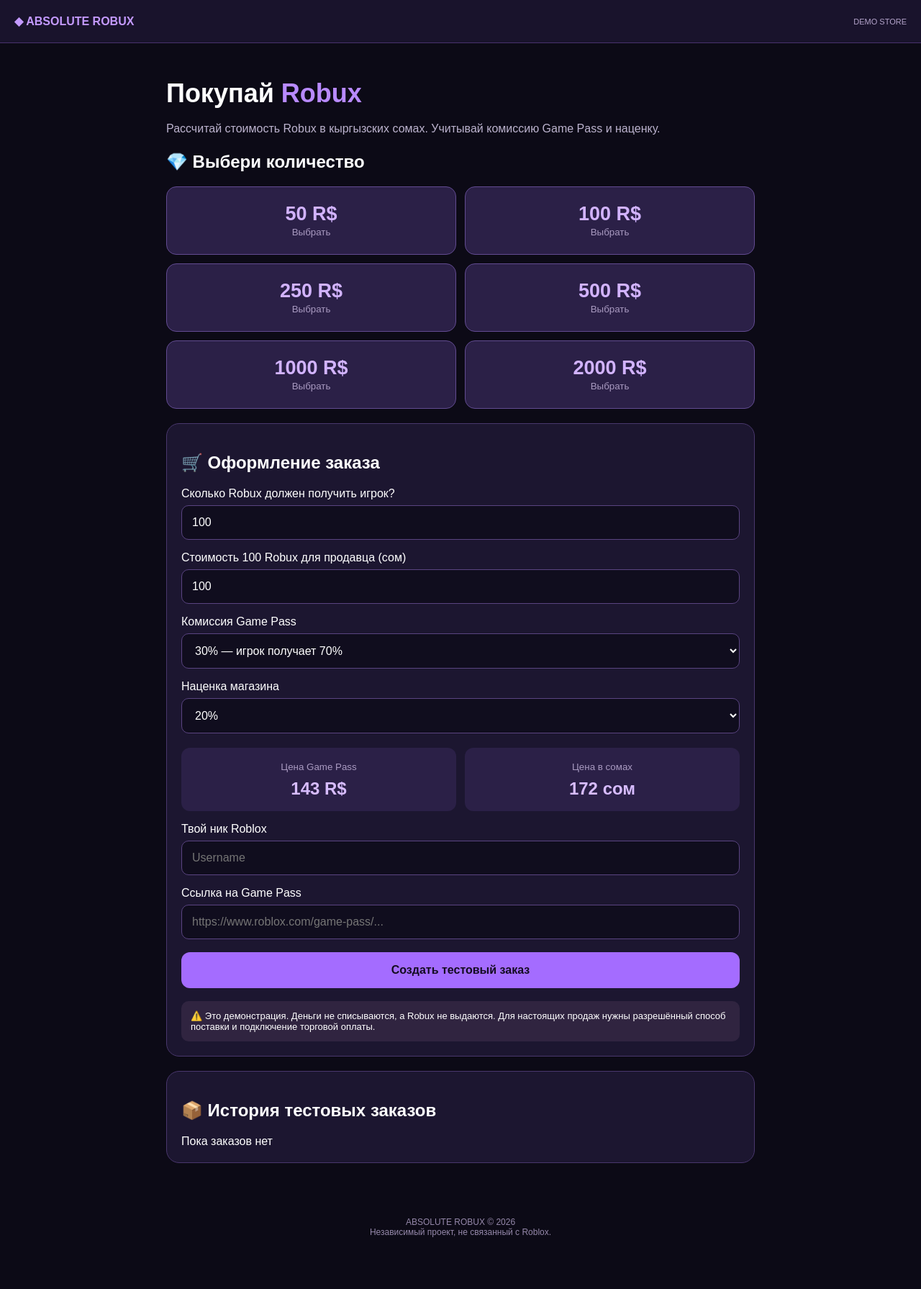
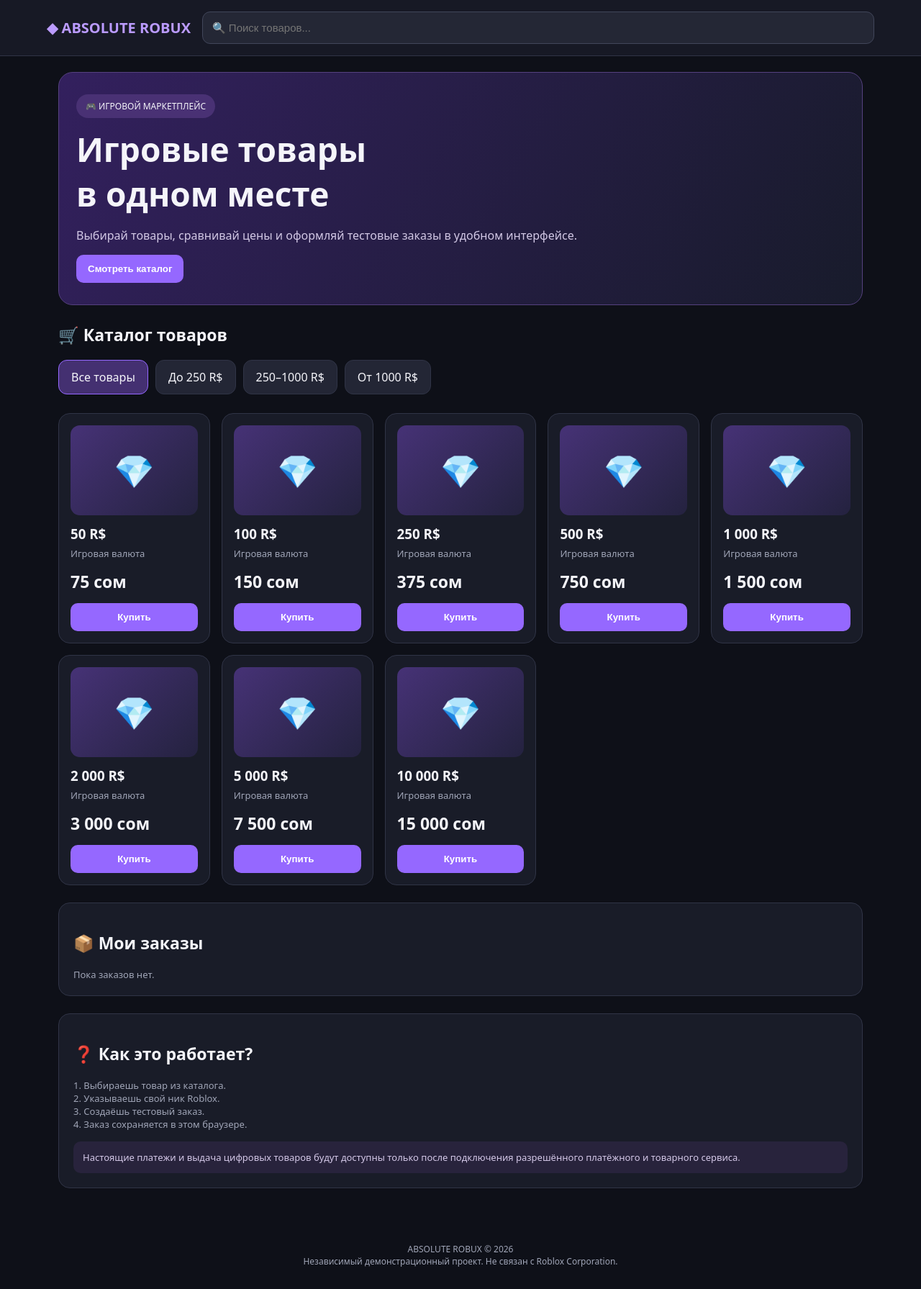
Before and after one commit to kaster-creator/absolute-robux, a plain HTML site: page index.html in a window 1280 px wide. Shown: the whole page at 72% size. Before the commit the page ends 1749 px from the top, so only its background shows below. Drawn offline with Linux system fonts and the light colour scheme.

Commit message:
Update index.html

```diff
--- a/index.html
+++ b/index.html
@@ -1,256 +1,377 @@
-
 
 <!DOCTYPE html>
 <html lang="ru">
 <head>
 <meta charset="UTF-8">
 <meta name="viewport" content="width=device-width, initial-scale=1">
-<title>ABSOLUTE ROBUX</title>
+<title>ABSOLUTE ROBUX — Маркетплейс</title>
 <style>
+:root{
+ --bg:#0e1018;
+ --panel:#191c28;
+ --line:#303446;
+ --purple:#9568ff;
+ --text:#f5f5fa;
+ --muted:#a0a5b7;
+}
 *{box-sizing:border-box}
 body{
  margin:0;
- background:#0c0a16;
- color:white;
- font-family:Arial,sans-serif;
+ background:var(--bg);
+ color:var(--text);
+ font-family:system-ui,Arial,sans-serif;
 }
 header{
- padding:20px;
- background:#19132c;
- border-bottom:1px solid #49336e;
+ background:#171925;
+ border-bottom:1px solid var(--line);
+ padding:16px 5%;
+ position:sticky;
+ top:0;
+ z-index:5;
+}
+.top{
+ max-width:1150px;
+ margin:auto;
  display:flex;
- justify-content:space-between;
  align-items:center;
+ gap:16px;
+ flex-wrap:wrap;
 }
-.logo{font-weight:900;color:#c49aff}
-.tag{font-size:11px;color:#b5a5cc}
-main{max-width:850px;margin:auto;padding:25px 16px}
-h1{font-size:36px;margin-bottom:8px}
-h1 span{color:#b88aff}
-p{color:#bcb3ce;line-height:1.5}
-.card{
- background:#1c1630;
- border:1px solid #49376d;
- border-radius:18px;
- padding:20px;
- margin:20px 0;
+.logo{
+ font-size:20px;
+ font-weight:900;
+ color:#bb9bff;
 }
-.grid{
+.search{
+ flex:1;
+ min-width:160px;
+}
+input,select{
+ width:100%;
+ padding:13px;
+ background:#242735;
+ color:white;
+ border:1px solid #41465a;
+ border-radius:11px;
+ font-size:15px;
+}
+main{
+ max-width:1150px;
+ margin:auto;
+ padding:22px 16px;
+}
+.hero{
+ background:linear-gradient(120deg,#33205e,#181b2b);
+ border:1px solid #55417f;
+ padding:30px 24px;
+ border-radius:20px;
+ margin-bottom:25px;
+}
+.hero h1{
+ font-size:clamp(28px,5vw,46px);
+ margin:0 0 12px;
+}
+.hero p{color:#d2c8e5}
+.pill{
+ display:inline-block;
+ padding:8px 13px;
+ background:#493174;
+ border-radius:20px;
+ font-size:12px;
+ margin-bottom:12px;
+}
+h2{font-size:23px}
+.categories{
+ display:flex;
+ gap:10px;
+ overflow-x:auto;
+ margin:18px 0 26px;
+}
+.cat{
+ white-space:nowrap;
+ padding:12px 17px;
+ background:#232635;
+ border:1px solid var(--line);
+ border-radius:12px;
+ cursor:pointer;
+}
+.cat.active{
+ background:#443071;
+ border-color:var(--purple);
+}
+.products{
  display:grid;
- grid-template-columns:repeat(2,1fr);
- gap:12px;
+ grid-template-columns:repeat(auto-fill,minmax(180px,1fr));
+ gap:16px;
 }
 .product{
- padding:22px 10px;
- text-align:center;
- border-radius:14px;
- background:#2b2047;
- border:1px solid #624b91;
+ background:var(--panel);
+ border:1px solid var(--line);
+ border-radius:16px;
+ padding:16px;
+}
+.product:hover{border-color:var(--purple)}
+.picture{
+ background:linear-gradient(135deg,#463276,#24223f);
+ border-radius:13px;
+ height:125px;
+ display:flex;
+ align-items:center;
+ justify-content:center;
+ font-size:45px;
+}
+.product h3{margin:13px 0 6px}
+.muted{color:var(--muted);font-size:13px}
+.price{
+ font-size:23px;
+ font-weight:800;
+ margin:14px 0;
+}
+button{
+ background:var(--purple);
+ color:white;
+ border:0;
+ border-radius:10px;
+ padding:12px 16px;
+ font-weight:700;
  cursor:pointer;
 }
-.product:hover{border-color:#d3aaff}
-.amount{
- font-size:27px;
- font-weight:bold;
- color:#d2b3ff;
+.buy{width:100%}
+.box{
+ background:var(--panel);
+ border:1px solid var(--line);
+ border-radius:16px;
+ padding:20px;
+ margin:24px 0;
 }
-small{color:#a99ac1}
-label{display:block;margin:16px 0 7px}
-input,select{
- width:100%;
- padding:14px;
- background:#100d1e;
- border:1px solid #5a4481;
+label{
+ display:block;
+ margin:14px 0 7px;
+ color:#d4d1df;
+}
+.info{
+ background:#28233c;
  border-radius:10px;
- color:white;
- font-size:16px;
-}
-button{
- width:100%;
- padding:16px;
- background:#a46cff;
- color:#130c21;
- border:0;
- border-radius:12px;
- font-size:16px;
- font-weight:bold;
- margin-top:18px;
- cursor:pointer;
-}
-.result{
- background:#2b2047;
- border-radius:12px;
- padding:17px;
- text-align:center;
-}
-.result strong{
- display:block;
- font-size:24px;
- color:#d7bcff;
- margin-top:8px;
-}
-.warning{
- background:#302440;
  padding:13px;
- border-radius:10px;
+ color:#d4c8e8;
  font-size:13px;
- margin-top:18px;
+ margin-top:15px;
 }
 .order{
- padding:12px;
- background:#291f40;
- border-radius:10px;
- margin:10px 0;
- overflow-wrap:anywhere;
+ border-bottom:1px solid var(--line);
+ padding:13px 0;
+ font-size:14px;
 }
+.hidden{display:none}
 footer{
  text-align:center;
  padding:30px;
- color:#9588aa;
+ color:var(--muted);
  font-size:12px;
+}
+@media(max-width:450px){
+ .products{grid-template-columns:repeat(2,minmax(0,1fr))}
+ .product{padding:11px}
+ .picture{height:100px}
+ .price{font-size:19px}
+ .logo{font-size:18px}
 }
 </style>
 </head>
 <body>
 
 <header>
+<div class="top">
  <div class="logo">◆ ABSOLUTE ROBUX</div>
- <div class="tag">DEMO STORE</div>
+ <input class="search" id="search"
+ placeholder="🔍 Поиск товаров...">
+</div>
 </header>
 
 <main>
-<h1>Покупай <span>Robux</span></h1>
-<p>
-Рассчитай стоимость Robux в кыргызских сомах.
-Учитывай комиссию Game Pass и наценку.
-</p>
+<section class="hero">
+ <div class="pill">🎮 ИГРОВОЙ МАРКЕТПЛЕЙС</div>
+ <h1>Игровые товары<br>в одном месте</h1>
+ <p>Выбирай товары, сравнивай цены и оформляй
+ тестовые заказы в удобном интерфейсе.</p>
+ <button onclick="document.getElementById('catalog').scrollIntoView({behavior:'smooth'})">
+ Смотреть каталог
+ </button>
+</section>
 
-<h2>💎 Выбери количество</h2>
-<div class="grid" id="products"></div>
+<h2 id="catalog">🛒 Каталог товаров</h2>
 
-<div class="card">
-<h2>🛒 Оформление заказа</h2>
-
-<label>Сколько Robux должен получить игрок?</label>
-<input id="amount" type="number" min="1" value="100">
-
-<label>Стоимость 100 Robux для продавца (сом)</label>
-<input id="cost" type="number" min="0" value="100">
-
-<label>Комиссия Game Pass</label>
-<select id="commission">
-<option value="0.7">30% — игрок получает 70%</option>
-<option value="0.6">40% — игрок получает 60%</option>
-</select>
-
-<label>Наценка магазина</label>
-<select id="markup">
-<option value="0.1">10%</option>
-<option value="0.2" selected>20%</option>
-<option value="0.3">30%</option>
-</select>
-
-<div class="grid" style="margin-top:20px">
- <div class="result">
-  <small>Цена Game Pass</small>
-  <strong id="passPrice">—</strong>
- </div>
- <div class="result">
-  <small>Цена в сомах</small>
-  <strong id="somPrice">—</strong>
- </div>
+<div class="categories">
+ <div class="cat active" data-cat="all">Все товары</div>
+ <div class="cat" data-cat="small">До 250 R$</div>
+ <div class="cat" data-cat="medium">250–1000 R$</div>
+ <div class="cat" data-cat="large">От 1000 R$</div>
 </div>
 
-<label>Твой ник Roblox</label>
-<input id="nickname" placeholder="Username">
+<div class="products" id="products"></div>
 
-<label>Ссылка на Game Pass</label>
-<input id="gamepass" type="url"
- placeholder="https://www.roblox.com/game-pass/...">
+<section class="box hidden" id="checkout">
+ <h2>🛍️ Оформление заказа</h2>
+ <p id="selected"></p>
 
-<button onclick="createOrder()">
+ <label>Ник Roblox</label>
+ <input id="nickname" placeholder="Username" maxlength="20">
+
+ <label>Количество Robux</label>
+ <input id="quantity" readonly>
+
+ <label>Стоимость заказа</label>
+ <input id="total" readonly>
+
+ <button class="buy" onclick="placeOrder()">
  Создать тестовый заказ
  </button>
 
-<div class="warning">
-⚠️ Это демонстрация. Деньги не списываются,
-а Robux не выдаются. Для настоящих продаж
-нужны разрешённый способ поставки и
-подключение торговой оплаты.
+ <div class="info">
+ ⚠️ Это демонстрационный магазин.
+ Деньги не списываются, Robux не выдаются.
+ Ссылка на Game Pass не требуется.
  </div>
+</section>
+
+<section class="box">
+ <h2>📦 Мои заказы</h2>
+ <div id="orders" class="muted">
+ Пока заказов нет.
  </div>
+</section>
 
-<div class="card">
-<h2>📦 История тестовых заказов</h2>
-<div id="orders">Пока заказов нет</div>
+<section class="box">
+ <h2>❓ Как это работает?</h2>
+ <p class="muted">
+ 1. Выбираешь товар из каталога.<br>
+ 2. Указываешь свой ник Roblox.<br>
+ 3. Создаёшь тестовый заказ.<br>
+ 4. Заказ сохраняется в этом браузере.
+ </p>
+ <div class="info">
+ Настоящие платежи и выдача цифровых товаров
+ будут доступны только после подключения
+ разрешённого платёжного и товарного сервиса.
  </div>
+</section>
 </main>
 
 <footer>
-ABSOLUTE ROBUX © 2026
-<br>
-Независимый проект, не связанный с Roblox.
+ ABSOLUTE ROBUX © 2026<br>
+ Независимый демонстрационный проект.
+ Не связан с Roblox Corporation.
 </footer>
 
 <script>
-const $ = id => document.getElementById(id);
+const $=id=>document.getElementById(id);
 
-const products = [50,100,250,500,1000,2000];
+const catalog=[
+ {amount:50,price:75},
+ {amount:100,price:150},
+ {amount:250,price:375},
+ {amount:500,price:750},
+ {amount:1000,price:1500},
+ {amount:2000,price:3000},
+ {amount:5000,price:7500},
+ {amount:10000,price:15000}
+];
 
-$("products").innerHTML = products.map(n => `
- <div class="product" onclick="selectAmount(${n})">
-  <div class="amount">${n} R$</div>
-  <small>Выбрать</small>
- </div>
-`).join("");
+// Примерные цены для демонстрации.
+// Замени их после расчёта реальной себестоимости.
 
-let current = {};
+let category="all";
+let selected=null;
 
-function selectAmount(n){
- $("amount").value=n;
- calculate();
- document.querySelector(".card").scrollIntoView({
-  behavior:"smooth"
+function renderProducts(){
+ const query=$("search").value.toLowerCase();
+
+ const filtered=catalog.filter(p=>{
+  const match=p.amount.toString().includes(query)
+   ||"robux".includes(query);
+
+  const group=category==="all" ||
+   (category==="small" && p.amount<250) ||
+   (category==="medium" &&
+    p.amount>=250 && p.amount<=1000) ||
+   (category==="large" && p.amount>1000);
+
+  return match && group;
  });
+
+ $("products").innerHTML=filtered.map(p=>`
+ <article class="product">
+  <div class="picture">💎</div>
+  <h3>${p.amount.toLocaleString("ru-RU")} R$</h3>
+  <div class="muted">Игровая валюта</div>
+  <div class="price">${p.price.toLocaleString("ru-RU")} сом</div>
+  <button class="buy" onclick="buy(${p.amount})">
+   Купить
+  </button>
+ </article>
+ `).join("") || "<p>Товары не найдены</p>";
 }
 
-function calculate(){
- const amount=Math.max(
-  1,Math.floor(Number($("amount").value)||1)
- );
- const cost=Math.max(0,Number($("cost").value)||0);
- const share=Number($("commission").value);
- const markup=Number($("markup").value);
+function buy(amount){
+ selected=catalog.find(p=>p.amount===amount);
+ if(!selected)return;
 
- const pass=Math.ceil(amount/share);
- const som=Math.ceil(pass*cost/100*(1+markup));
+ $("checkout").classList.remove("hidden");
+ $("selected").textContent=
+  "Выбран пакет: "+selected.amount+" Robux";
+ $("quantity").value=selected.amount+" R$";
+ $("total").value=selected.price+" сом";
 
- current={amount,pass,som};
-
- $("passPrice").textContent=pass+" R$";
- $("somPrice").textContent=som+" сом";
+ $("checkout").scrollIntoView({behavior:"smooth"});
 }
-
-["amount","cost","commission","markup"].forEach(id=>{
- $(id).addEventListener("input",calculate);
-});
 
 function getOrders(){
  try{
   return JSON.parse(
-   localStorage.getItem("absolute_orders")||"[]"
+   localStorage.getItem("absolute_market_orders")||"[]"
   );
- }catch(e){
+ }catch{
   return [];
  }
 }
 
-function showOrders(){
+function placeOrder(){
+ if(!selected)return;
+
+ const nickname=$("nickname").value.trim();
+
+ if(!/^[A-Za-z0-9_]{3,20}$/.test(nickname)){
+  alert("Введите корректный ник Roblox");
+  return;
+ }
+
  const orders=getOrders();
- $("orders").innerHTML="";
+
+ orders.unshift({
+  id:"DEMO-"+Date.now(),
+  nickname,
+  amount:selected.amount,
+  price:selected.price
+ });
+
+ localStorage.setItem(
+  "absolute_market_orders",
+  JSON.stringify(orders.slice(0,50))
+ );
+
+ $("checkout").classList.add("hidden");
+ $("nickname").value="";
+ renderOrders();
+
+ alert("Тестовый заказ создан!");
+}
+
+function renderOrders(){
+ const orders=getOrders();
+ $("orders").replaceChildren();
 
  if(!orders.length){
-  $("orders").textContent="Пока заказов нет";
+  $("orders").textContent="Пока заказов нет.";
   return;
  }
 
@@ -258,48 +379,28 @@ function showOrders(){
   const div=document.createElement("div");
   div.className="order";
   div.textContent=
-   o.id+" | "+o.nickname+
-   " | "+o.amount+" R$ | "+
-   o.som+" сом | ТЕСТ";
+   o.id+" • "+o.nickname+" • "+
+   o.amount+" R$ • "+o.price+
+   " сом • Тестовый";
   $("orders").appendChild(div);
  });
 }
 
-function createOrder(){
- const nickname=$("nickname").value.trim();
- const link=$("gamepass").value.trim();
+$("search").addEventListener("input",renderProducts);
 
- if(!/^[a-zA-Z0-9_]{3,20}$/.test(nickname)){
-  alert("Введите корректный ник Roblox");
-  return;
- }
-
- if(!/^https:\/\/(www\.)?roblox\.com\/game-pass\/\d+/i.test(link)){
-  alert("Введите ссылку на Game Pass с roblox.com");
-  return;
- }
-
- const orders=getOrders();
-
- orders.unshift({
-  ...current,
-  nickname,
-  link,
-  id:"DEMO-"+Date.now(),
-  status:"Тестовый заказ"
+document.querySelectorAll(".cat").forEach(el=>{
+ el.addEventListener("click",()=>{
+  document.querySelectorAll(".cat").forEach(c=>
+   c.classList.remove("active")
+  );
+  el.classList.add("active");
+  category=el.dataset.cat;
+  renderProducts();
+ });
 });
 
- localStorage.setItem(
-  "absolute_orders",
-  JSON.stringify(orders.slice(0,30))
- );
-
- showOrders();
- alert("Тестовый заказ создан!");
-}
-
-calculate();
-showOrders();
+renderProducts();
+renderOrders();
 </script>
 </body>
 </html>
```
Lines whose indentation alone changed are shown as unchanged.
